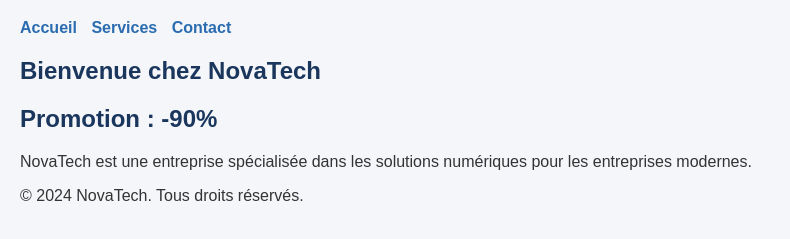
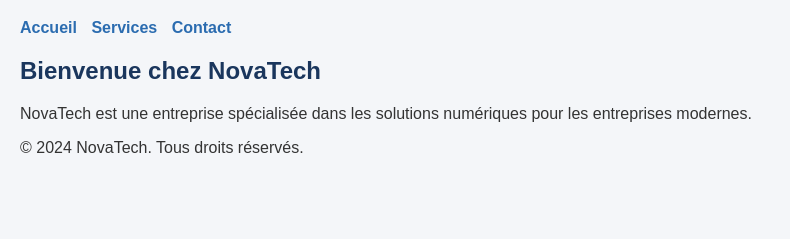
Before and after one commit to Louis-dmm/novatech, a plain HTML site: page index.html in a window 1280 px wide. Shown: the part 61-300 px from the top of the page, without its empty margins (0-790 px from the left). Drawn offline with Linux system fonts and the light colour scheme.

Commit message:
Revert "Ajout promotion"
This reverts commit 36ab72421ef5ed5e86e9f470abbbea87f0ff32d2.

```diff
--- a/index.html
+++ b/index.html
@@ -16,7 +16,6 @@
         </header>
         <main>
             <h2>Bienvenue chez NovaTech</h2>
-            <h2>Promotion : -90% </h2>
             <p>NovaTech est une entreprise spécialisée dans les solutions numériques pour les entreprises modernes.</p>
         </main>
         <footer>
```
